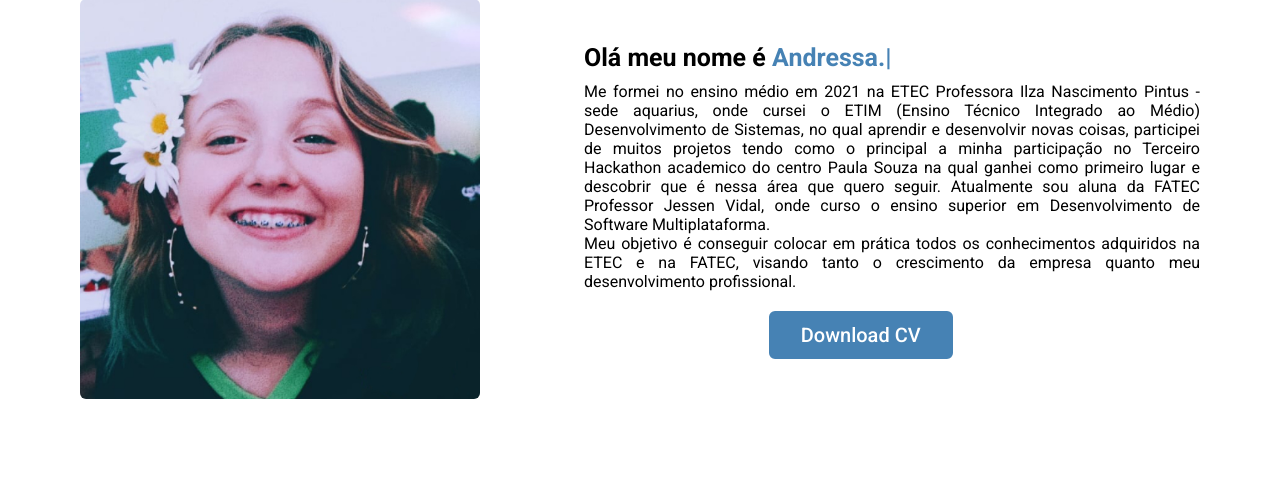
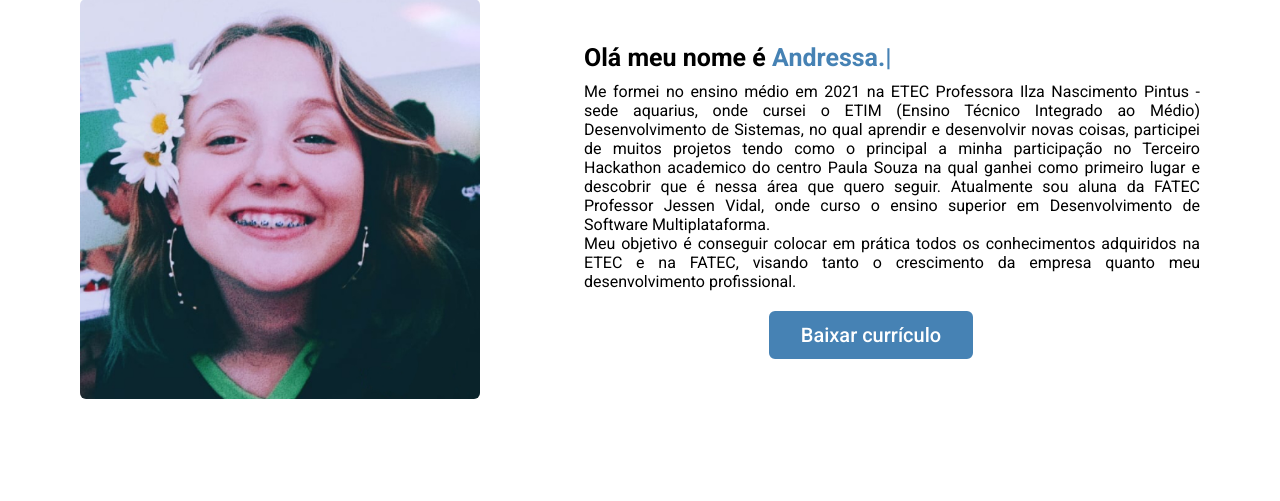
Before and after one commit to Andressafatec/Portf-lio---Andressa, a Flask app: page /sobre.html in a window 1280 px wide. Shown: the part 237-738 px from the top of the page. Run offline with Flask 2, Linux system fonts and the light colour scheme.

Commit message:
arrumei uma palavra

```diff
--- a/src/templates/sobre.html
+++ b/src/templates/sobre.html
@@ -55,7 +55,7 @@
                         onde curso o ensino superior em Desenvolvimento de Software Multiplataforma.
                     </p>
                     <p>Meu objetivo é conseguir colocar em prática todos os conhecimentos adquiridos na ETEC e na FATEC, visando tanto o crescimento da empresa quanto meu desenvolvimento profissional.</p>
-                    <a href="" download="" target="blank">Download CV</a>
+                    <a href="" download="" target="blank">Baixar currículo</a>
                 </div>
             </div>
         </div>
```
